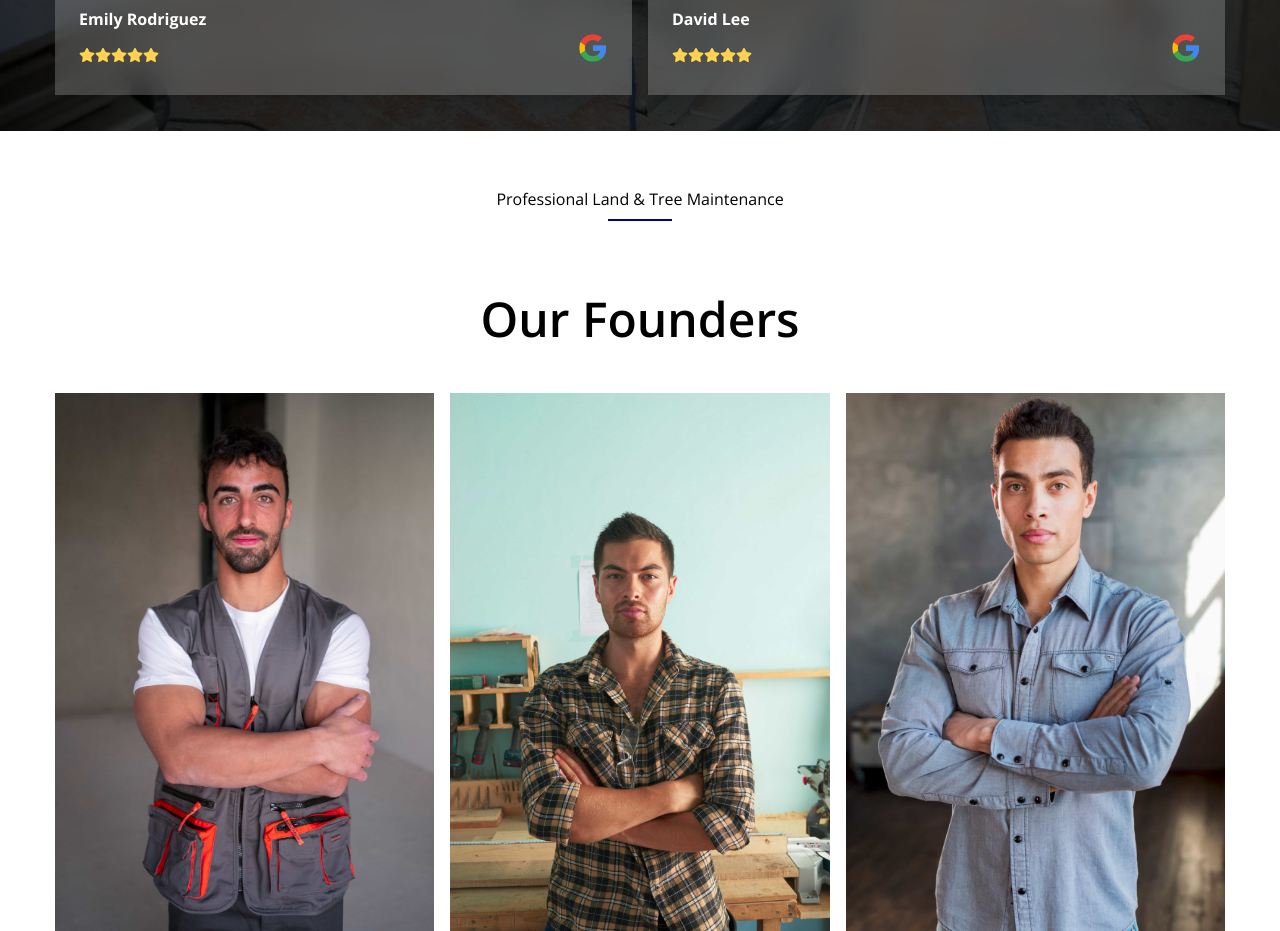
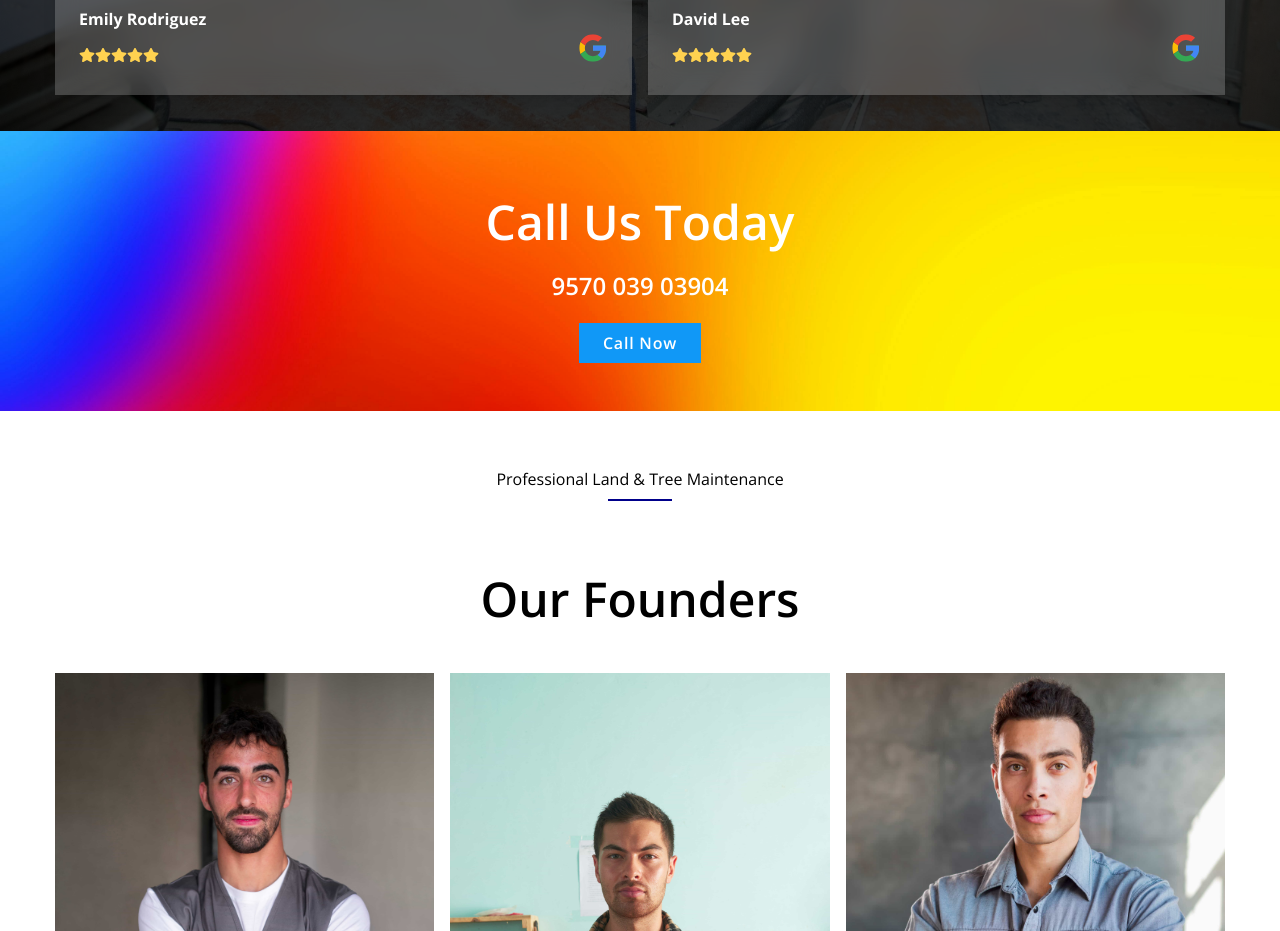
Before and after one commit to BerylBrothers/Paint-Website, a Next.js app: page / in a window 1280 px wide. Shown: the part 3620-4551 px from the top of the page. Built offline with nearby package versions, Linux system fonts and the light colour scheme.

Commit message:
added call to action

```diff
--- a/app/about/page.jsx
+++ b/app/about/page.jsx
@@ -81,8 +81,7 @@ const page = () => {
           </div>
         </div>
       </div>
-      <div className="relative flex flex-col justify-center items-center w-full paint-bg-1 h-[35vh]">
-        <div className="absolute inset-0 opacity-60 bg-black "></div>
+      <div className="relative flex flex-col justify-center items-center w-full paint-bg-3 h-[35vh]">
         {/* Display only the current testimonial */}
         <div className="relative z-10 ">
           <div className="flex flex-col justify-center items-center text-center xl:text-left p-6 z-10 text-white ">
@@ -92,7 +91,7 @@ const page = () => {
             <h3 className="max-w-[600px]">9570 039 03904</h3>
             <div className="">
               <a href="#" className="button z-10">
-                Hover me
+                Call Now
               </a>
             </div>
           </div>
--- a/app/globals.css
+++ b/app/globals.css
@@ -181,6 +181,14 @@ textarea::placeholder {
 
 }
 
+.paint-bg-3 {
+  background-image: url("/images/color-spectrum.jpg");
+  background-size: cover; /* Ensures the image covers the entire area */
+  background-position: center; /* Centers the image */
+  background-repeat: no-repeat; /* Prevents the image from repeating */
+}
+
+
 .rainbow-header {
   background: linear-gradient(90deg,
       red,
--- a/app/page.js
+++ b/app/page.js
@@ -7,6 +7,7 @@ import About2 from "@/components/About2";
 import ParallaxComponent from "@/components/ParallaxComponent";
 import Testimonials from "@/components/Testimonials";
 import Areas from "@/components/Areas";
+import CallToAction from "@/components/CallToAction";
 
 export default function Home() {
   return (
@@ -17,6 +18,7 @@ export default function Home() {
 <About />
 <About2 />
 <Services />
+<CallToAction />
 <Team />
 <Testimonials />
 <Areas />
--- /dev/null
+++ b/components/CallToAction.jsx
@@ -0,0 +1,24 @@
+import React from "react";
+
+const CallToAction = () => {
+  return (
+    <div className="relative flex flex-col justify-center items-center w-full paint-bg-3 h-[35vh]">
+      {/* Display only the current testimonial */}
+      <div className="relative z-10 ">
+        <div className="flex flex-col justify-center items-center text-center xl:text-left p-6 z-10 text-white ">
+          <h2 className="flex justify-center items p-6 max-w-full xl:max-w-[450px] text-center">
+            Call Us Today
+          </h2>
+          <h3 className="max-w-[600px]">9570 039 03904</h3>
+          <div className="">
+            <a href="#" className="button z-10">
+              Call Now
+            </a>
+          </div>
+        </div>
+      </div>
+    </div>
+  );
+};
+
+export default CallToAction;
```
Also changed, not shown: public/images/color-spectrum.jpg (added).
